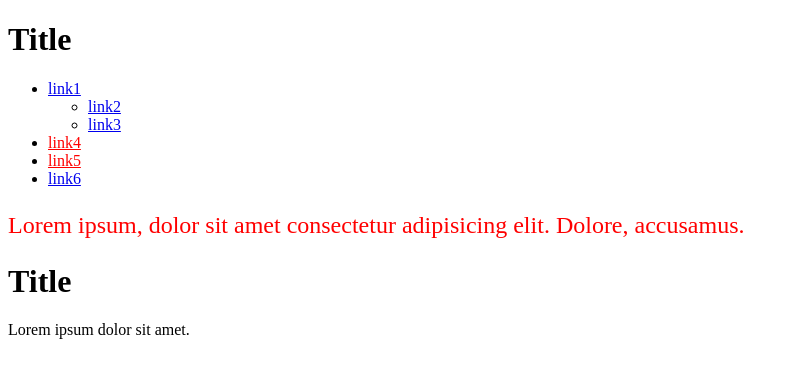
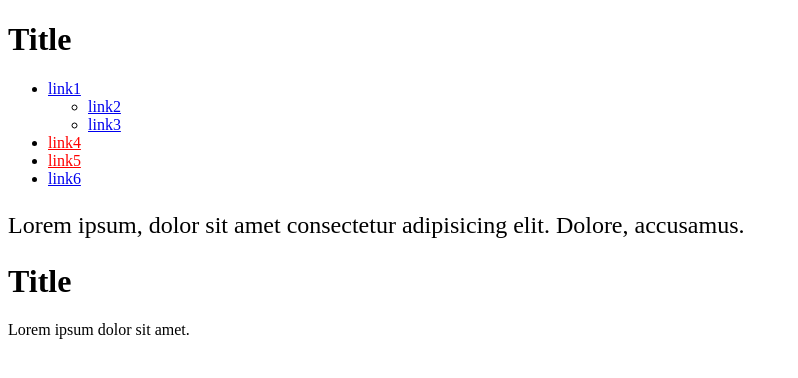
Before and after one commit to MiroslavShendryk/homework8, a plain HTML site: page index.html in a window 1280 px wide. Shown: the whole page, without its empty margins (0-798 px from the left). Drawn offline with Linux system fonts and the light colour scheme.

Commit message:
Update style.css

```diff
--- a/css/style.css
+++ b/css/style.css
@@ -6,5 +6,4 @@ a[href="https://www.youtube.com/"]{
 }
 ul + p  {
     font-size: 24px;
-    color: #ff0000;
 }
```
